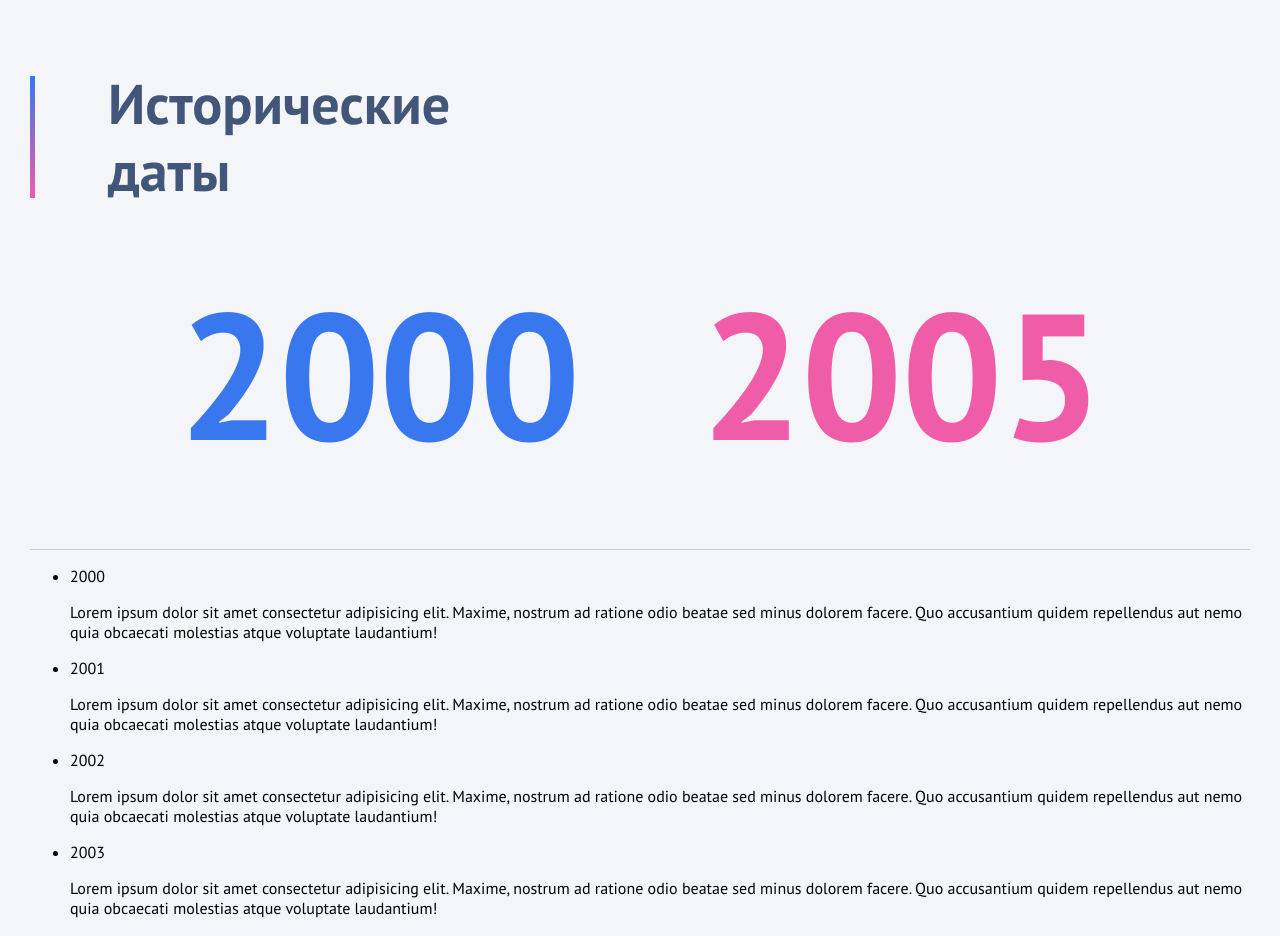
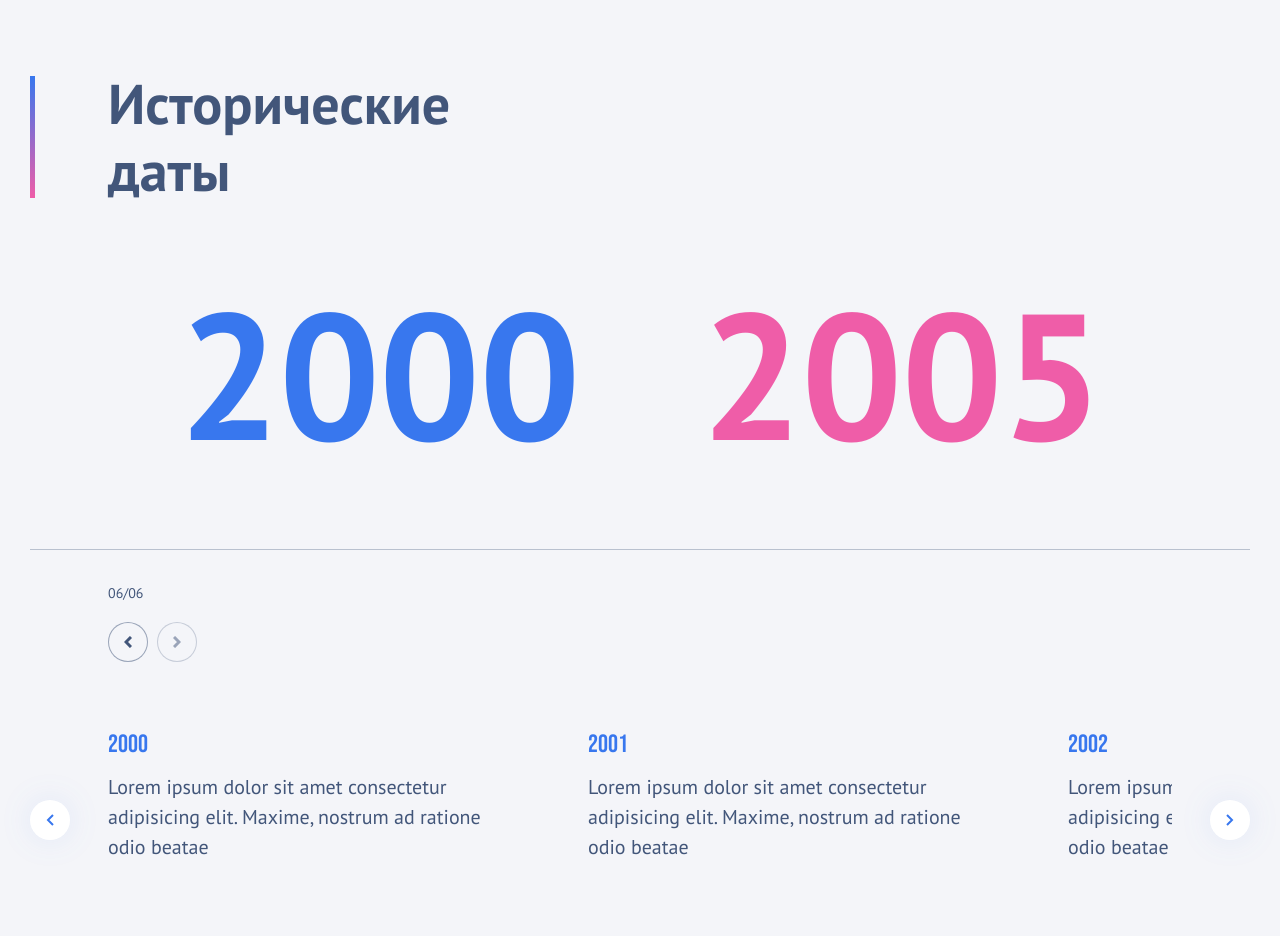
Before and after one commit to Whittun/historical-dates, a React (Create React App) app: page / in a window 1280 px wide. Shown: the top 936 px of the page. Built offline with nearby package versions, Linux system fonts and the light colour scheme.

Commit message:
feat: finalize the layout

```diff
--- a/src/components/Slider/Slider.js
+++ b/src/components/Slider/Slider.js
@@ -6,37 +6,37 @@ function Slider() {
           <li className="slider__article-item">
             <p className="slider__year">2000</p>
             <p className="slider__text">
-              Lorem ipsum dolor sit amet consectetur adipisicing elit. Maxime, nostrum ad ratione odio beatae sed minus dolorem facere. Quo accusantium quidem repellendus aut nemo quia obcaecati molestias atque voluptate laudantium!
+              Lorem ipsum dolor sit amet consectetur adipisicing elit. Maxime, nostrum ad ratione odio beatae
             </p>
           </li>
           <li className="slider__article-item">
             <p className="slider__year">2001</p>
             <p className="slider__text">
-              Lorem ipsum dolor sit amet consectetur adipisicing elit. Maxime, nostrum ad ratione odio beatae sed minus dolorem facere. Quo accusantium quidem repellendus aut nemo quia obcaecati molestias atque voluptate laudantium!
+              Lorem ipsum dolor sit amet consectetur adipisicing elit. Maxime, nostrum ad ratione odio beatae
             </p>
           </li>
           <li className="slider__article-item">
             <p className="slider__year">2002</p>
             <p className="slider__text">
-              Lorem ipsum dolor sit amet consectetur adipisicing elit. Maxime, nostrum ad ratione odio beatae sed minus dolorem facere. Quo accusantium quidem repellendus aut nemo quia obcaecati molestias atque voluptate laudantium!
+              Lorem ipsum dolor sit amet consectetur adipisicing elit. Maxime, nostrum ad ratione odio beatae
             </p>
           </li>
           <li className="slider__article-item">
             <p className="slider__year">2003</p>
             <p className="slider__text">
-              Lorem ipsum dolor sit amet consectetur adipisicing elit. Maxime, nostrum ad ratione odio beatae sed minus dolorem facere. Quo accusantium quidem repellendus aut nemo quia obcaecati molestias atque voluptate laudantium!
+              Lorem ipsum dolor sit amet consectetur adipisicing elit. Maxime, nostrum ad ratione odio beatae
             </p>
           </li>
           <li className="slider__article-item">
             <p className="slider__year">2004</p>
             <p className="slider__text">
-              Lorem ipsum dolor sit amet consectetur adipisicing elit. Maxime, nostrum ad ratione odio beatae sed minus dolorem facere. Quo accusantium quidem repellendus aut nemo quia obcaecati molestias atque voluptate laudantium!
+              Lorem ipsum dolor sit amet consectetur adipisicing elit. Maxime, nostrum ad ratione odio beatae
             </p>
           </li>
           <li className="slider__article-item">
             <p className="slider__year">2005</p>
             <p className="slider__text">
-              Lorem ipsum dolor sit amet consectetur adipisicing elit. Maxime, nostrum ad ratione odio beatae sed minus dolorem facere. Quo accusantium quidem repellendus aut nemo quia obcaecati molestias atque voluptate laudantium!
+              Lorem ipsum dolor sit amet consectetur adipisicing elit. Maxime, nostrum ad ratione odio beatae
             </p>
           </li>
         </ul>
@@ -44,6 +44,7 @@ function Slider() {
         <button className="slider__article-control slider__article-control--next"></button>
       </div>
       <div className="slider__controls">
+        <div className="slider__topic-switching-wrapper">
           <p className="slider__number">
             06/06
           </p>
@@ -52,9 +53,10 @@ function Slider() {
               <button className="slider__topic-switching-button"></button>
             </li>
             <li className="slider__topic-switching-item">
-            <button className="slider__topic-switching-button"></button>
+              <button className="slider__topic-switching-button slider__topic-switching-button--inactive"></button>
             </li>
           </ul>
+        </div>
         <ul className="slider__pagination-list">
           <li className="slider__pagination-item">
             <button className="slider__pagination-button"></button>
@@ -72,7 +74,7 @@ function Slider() {
             <button className="slider__pagination-button"></button>
           </li>
           <li className="slider__pagination-item">
-            <button className="slider__pagination-button"></button>
+            <button className="slider__pagination-button slider__pagination-button--active"></button>
           </li>
         </ul>
       </div>
--- a/src/components/Slider/Slider.scss
+++ b/src/components/Slider/Slider.scss
@@ -0,0 +1,262 @@
+.slider {
+  padding-bottom: 13px;
+
+  @media (min-width: 500px) {
+    display: flex;
+    flex-direction: column;
+  }
+
+  .slider__article-wrapper {
+    position: relative;
+
+    @media (min-width: 500px) {
+      order: 2;
+    }
+
+    @media (min-width: 700px) {
+      padding: 0 30px;
+    }
+
+    @media (min-width: 900px) {
+      padding: 0 50px;
+    }
+
+    @media (min-width: 1100px) {
+      padding: 0 78px;
+    }
+
+    .slider__article-control {
+      display: none;
+
+      @media (min-width: 1100px) {
+        position: absolute;
+        left: 0;
+        top: 44px;
+        bottom: 0;
+
+        display: block;
+        width: 40px;
+        height: 40px;
+        margin: auto 0;
+
+        background-color: #ffffff;
+        background-image: url("slider-control.svg");
+        background-repeat: no-repeat;
+        background-position: center;
+        border: none;
+        border-radius: 50%;
+        filter: drop-shadow(0px 0px 15px $shadow-color);
+
+        &:first-of-type {
+          transform: rotate(180deg);
+        }
+
+        &:last-of-type {
+          left: auto;
+          right: 0;
+        }
+      }
+    }
+
+    .slider__article-list {
+      display: flex;
+      margin-top: 3px;
+      margin-bottom: 50px;
+      padding: 0;
+      gap: 25px;
+
+      list-style: none;
+
+      @media (min-width: 500px) {
+        margin-top: 20px;
+      }
+
+      @media (min-width: 700px) {
+        margin-top: 40px;
+      }
+
+      @media (min-width: 1000px) {
+        gap: 80px;
+      }
+
+      @media (min-width: 1100px) {
+        overflow: hidden;
+      }
+
+      .slider__article-item {
+        flex: 1 1 auto;
+        min-width: 166px;
+
+        @media (min-width: 600px) {
+          min-width: 300px;
+        }
+
+        @media (min-width: 1000px) {
+          min-width: 400px;
+        }
+
+        .slider__year {
+          margin-bottom: 12px;
+
+          font-family: 'Bebas Neue', sans-serif;
+          font-size: 16px;
+          color: $accent-color;
+
+          @media (min-width: 500px) {
+            font-size: 25px;
+          }
+        }
+
+        .slider__text {
+          margin-top: 0;
+
+          font-size: 14px;
+          color: $text-color;
+          line-height: 20px;
+
+          @media (min-width: 500px) {
+            font-size: 16px;
+          }
+
+          @media (min-width: 800px) {
+            font-size: 20px;
+            line-height: 30px;
+          }
+        }
+      }
+    }
+  }
+
+  .slider__controls {
+    position: relative;
+
+    display: flex;
+    align-items: center;
+    width: 100%;
+
+    @media (min-width: 500px) {
+      order: 1;
+    }
+
+    @media (min-width: 700px) {
+      margin-top: 20px;
+      padding-left: 30px;
+    }
+
+    @media (min-width: 900px) {
+      padding-left: 50px;
+    }
+
+    @media (min-width: 1100px) {
+      padding-left: 78px;
+    }
+
+    @media (min-width: 1340px) {
+      margin-top: -60px;
+    }
+
+    .slider__number {
+      margin-bottom: 7px;
+
+      font-size: 14px;
+      color: $text-color;
+      font-weight: 400;
+
+      @media (min-width: 700px) {
+        margin-bottom: 20px;
+
+        font-size: 14px;
+      }
+    }
+
+    .slider__topic-switching-list {
+      display: flex;
+      gap: 9px;
+      padding: 0;
+      margin: 0;
+
+      list-style: none;
+
+      @media (min-width: 1340px) {
+        gap: 20px;
+      }
+
+      .slider__topic-switching-item {
+
+        &:first-child {
+          .slider__topic-switching-button {
+            transform: rotate(180deg);
+          }
+        }
+
+        .slider__topic-switching-button {
+          width: 25px;
+          height: 25px;
+
+          border: 1px solid rgba($text-color, 0.5);
+          border-radius: 50%;
+          background-color: $background-color;
+          background-image: url("topics-control.svg");
+          background-repeat: no-repeat;
+          background-position: center;
+          background-size: 5px;
+
+          &--inactive {
+            opacity: 0.5;
+          }
+
+          @media (min-width: 700px) {
+            width: 40px;
+            height: 40px;
+
+            background-size: 8px;
+          }
+
+          @media (min-width: 1340px) {
+            width: 50px;
+            height: 50px;
+
+            background-size: 8px;
+          }
+        }
+      }
+    }
+
+    .slider__pagination-list {
+      position: absolute;
+      left: 0;
+      right: 0;
+      top: 40px;
+
+      display: flex;
+      width: max-content;
+      padding: 0;
+      gap: 9px;
+      margin: 0 auto;
+
+      list-style: none;
+
+      @media(min-width: 500px) {
+        display: none;
+      }
+
+      .slider__pagination-item {
+
+        .slider__pagination-button {
+          display: block;
+          width: 6px;
+          height: 6px;
+          padding: 0;
+
+          border: none;
+          border-radius: 50%;
+          background-color: rgba($text-color, 0.4);
+
+          &--active {
+            background-color: $text-color;
+          }
+        }
+      }
+    }
+  }
+}
--- a/src/components/Topics/Topics.scss
+++ b/src/components/Topics/Topics.scss
@@ -1,5 +1,21 @@
 .topics {
+  position: relative;
+
   border-bottom: 1px solid $border-color;
+
+  &::before {
+    content: "";
+
+    position: absolute;
+    top: calc(50% - 0.5px);
+    left: 0;
+
+    display: block;
+    width: 100%;
+    height: 1px;
+
+    background-color: rgba($text-color, 0.1);
+  }
 
   .topics__list {
     margin-top: 60px;
--- a/src/styles/index.scss
+++ b/src/styles/index.scss
@@ -10,7 +10,6 @@ body {
   margin: 0;
 
   font-family: 'PT Sans', sans-serif;
-  /* font-family: 'Bebas Neue', sans-serif; */
 
   background-color: $background-color;
 }
@@ -24,10 +23,14 @@ body {
 }
 
 .container {
+  position: relative;
+
   max-width: 1440px;
   padding: 0 20px;
   padding-top: 58px;
   margin: 0 auto;
+
+  overflow: hidden;
 }
 
 .main-title {
@@ -87,7 +90,23 @@ body {
 @media (min-width: 1340px) {
   .container {
     padding: 0;
-    padding-left: 160px;
     padding-top: 170px;
+
+    border-left: 1px solid rgba($text-color, 0.1);
+    border-right: 1px solid rgba($text-color, 0.1);
+  }
+
+  .container::before {
+    content: "";
+
+    position: absolute;
+    left: calc(50% - 0.5px);
+    top: 0;
+
+    display: block;
+    width: 1px;
+    height: 100%;
+
+    background-color: rgba($text-color, 0.1);
   }
 }
--- a/src/styles/variables/colors.scss
+++ b/src/styles/variables/colors.scss
@@ -16,3 +16,5 @@ $accent-color: #3877EE;
 $shadow-color: rgba(56, 119, 238, 0.10);
 
 $circle-color: #303E58;
+
+$shadow-color: rgba(56, 119, 238, 0.10);
```
Also changed, not shown: src/components/Slider/slider-control.svg (added), src/components/Slider/topics-control.svg (added). Lines whose indentation alone changed are shown as unchanged.
